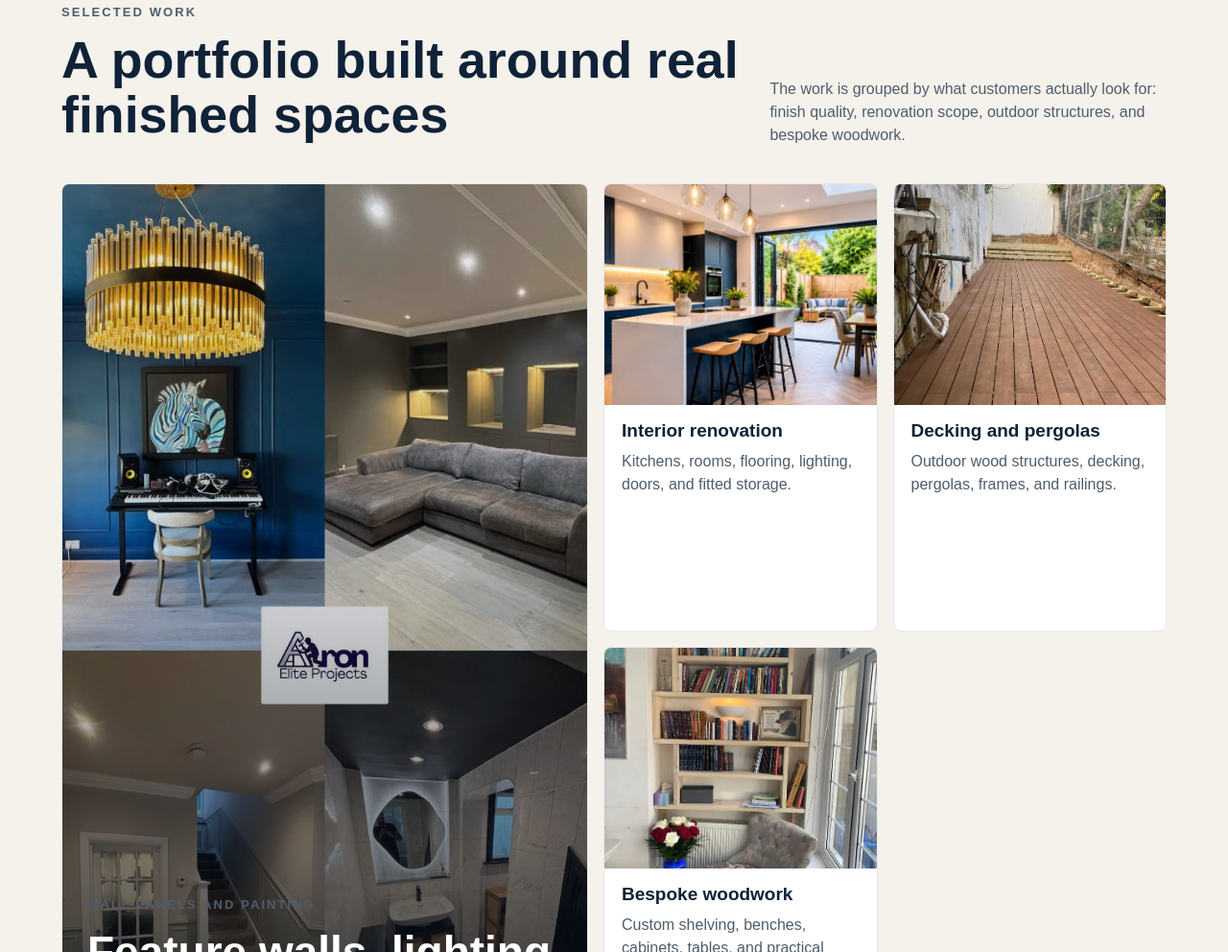
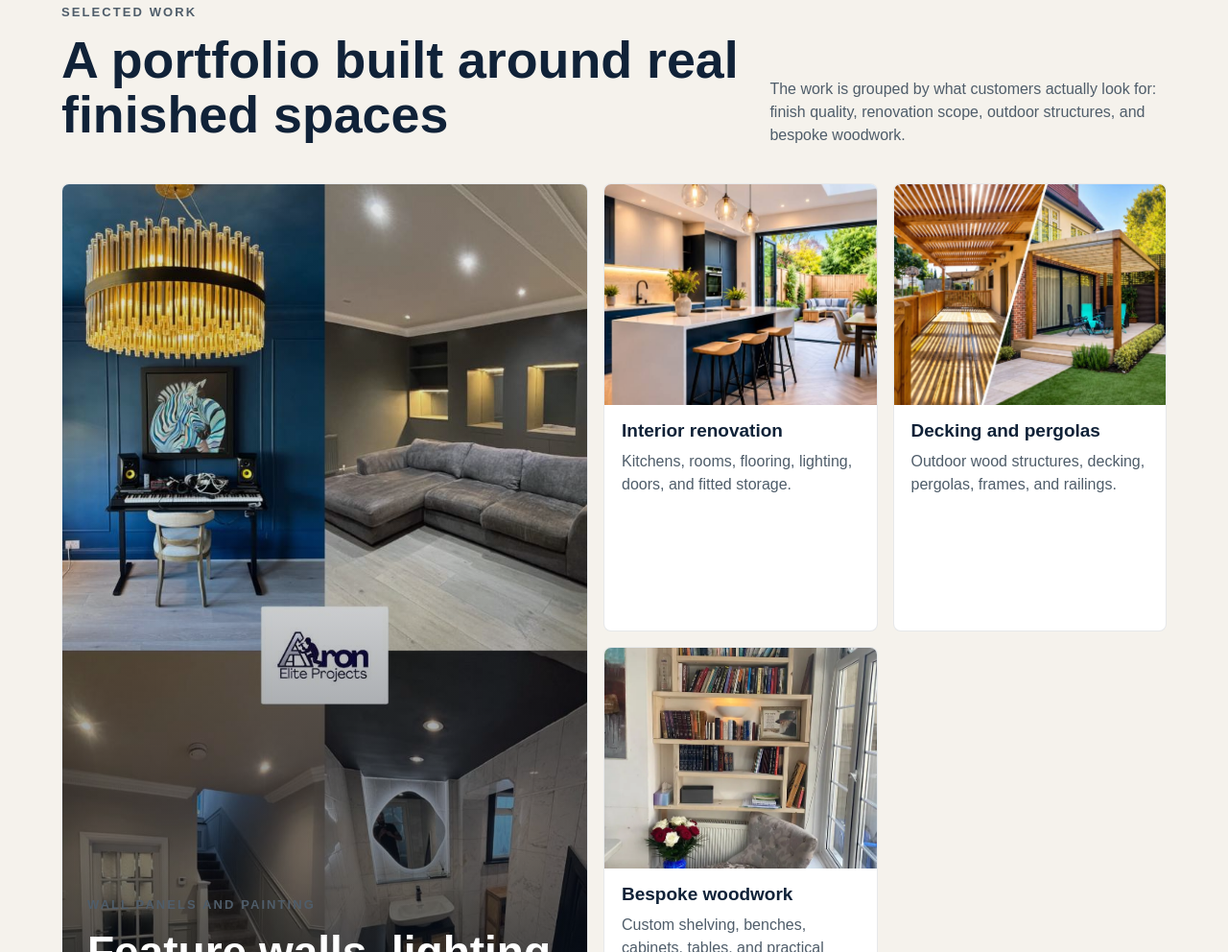
Before and after one commit to AviramDahan/aron-elite-projects, a plain HTML site: page index.html in a window 1280 px wide. Shown: the part 1183-2175 px from the top of the page at 96% size. Drawn offline with Linux system fonts and the light colour scheme.

Commit message:
Update decking and pergolas featured image

```diff
--- a/index.html
+++ b/index.html
@@ -121,7 +121,7 @@
             <p>Kitchens, rooms, flooring, lighting, doors, and fitted storage.</p>
           </article>
           <article>
-            <img src="assets/portfolio/feature-decking.webp" alt="Long timber deck installed along an outdoor path." loading="lazy" decoding="async" width="675" height="900">
+            <img src="assets/portfolio/decking-pergolas-combined.jpg" alt="Combined view of timber decking with a slatted pergola and a garden patio pergola." loading="lazy" decoding="async" width="1159" height="1280">
             <h3>Decking and pergolas</h3>
             <p>Outdoor wood structures, decking, pergolas, frames, and railings.</p>
           </article>
```
Also changed, not shown: assets/portfolio/decking-pergolas-combined.jpg (added).
